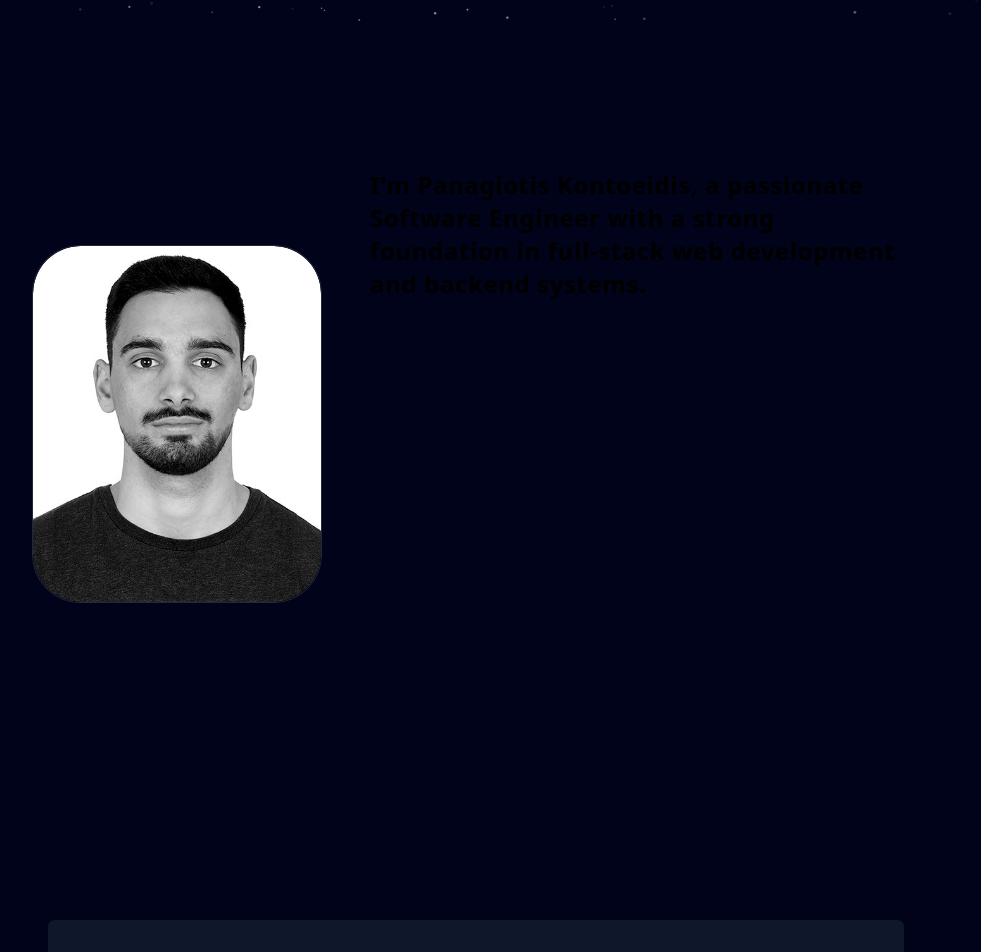
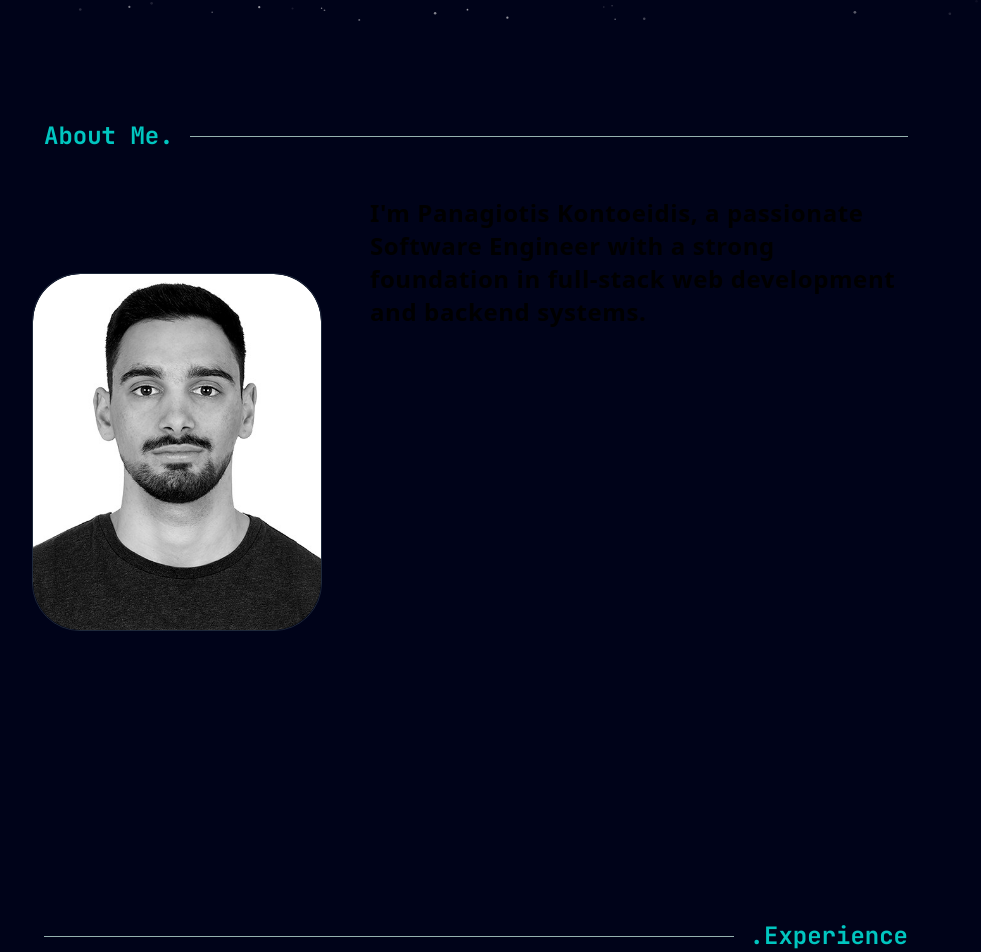
Before and after one commit to panagiotiskon/Portfolio, a Next.js app: page / in a window 1280 px wide. Shown: the part 776-1728 px from the top of the page, without its empty margins (164-1145 px from the left). Built offline with nearby package versions, Linux system fonts and the light colour scheme.

Commit message:
added header above sections

```diff
--- a/components/AboutMe.tsx
+++ b/components/AboutMe.tsx
@@ -4,11 +4,21 @@ import React from 'react'
 import { TextGenerateEffect } from './ui/textGenerateEffect'
 import { GlareCard } from './ui/glareCard';
 import {texts} from '../app/data'
+import  SectionHeader  from './SectionHeader'
 
 function AboutMe() {
   return (
-    <section className="flex items-center justify-center min-h-screen" id="about">
-      <div className="max-w-4xl mx-auto flex flex-col md:flex-row items-center
+    <section
+      className="flex flex-col items-center justify-center min-h-screen space-y-6"
+      id="about"
+    >
+      <SectionHeader
+        title="About Me."
+        align="left"
+        className="max-w-4xl"
+      />
+      <div
+        className="max-w-4xl mx-auto flex flex-col md:flex-row items-center
                     gap-12 p-1 md:text-3xl text-sm lg:text-3xl font-bold"
       >
         <GlareCard className="flex flex-col items-center justify-center w-72">
--- a/components/Experience.tsx
+++ b/components/Experience.tsx
@@ -1,6 +1,7 @@
 "use client";
 
 import { StickyScroll } from "./ui/stickyScroll";
+import SectionHeader from "./SectionHeader";
 
 const content = [
     {
@@ -27,10 +28,18 @@ const content = [
 
 
 const Experience = () => {
-    return(
-    <div className="py-24 flex-col flex jystify-center items-center h-screen" id="experience">
-        <StickyScroll content={content}/>
-    </div>
+    return (
+      <div
+        className="py-24 flex-col flex jystify-center items-center h-screen space-y-14"
+        id="experience"
+      >
+        <SectionHeader
+          title=".Experience"
+          align="right"
+          className="max-w-4xl"
+        />
+        <StickyScroll content={content} />
+      </div>
     );
 };
 
--- /dev/null
+++ b/components/SectionHeader.tsx
@@ -0,0 +1,19 @@
+import React from "react";
+
+interface SectionHeaderProps {
+  title: string;
+  align?: "left" | "right";
+  className?: string;
+}
+
+const SectionHeader: React.FC<SectionHeaderProps> = ({ title, align = "left", className }) => {
+  return (
+    <div className={`flex items-center w-full text-gray-300 px-4 ${className}`}>
+      {align === "left" && <h2 className="text-lightBlue font-jetbrains text-2xl font-bold md:text-2xl mr-4">{title}</h2>}
+      <div className="flex-grow border-t border-grey"></div>
+      {align === "right" && <h2 className="text-lightBlue font-jetbrains font-bold text-2xl md:text-2xl ml-4">{title}</h2>}
+    </div>
+  );
+};
+
+export default SectionHeader;
--- a/tailwind.config.ts
+++ b/tailwind.config.ts
@@ -14,6 +14,8 @@ export default {
           100: "#000319",
         },
         lightBlue: "#00c6c0",
+        beige: "#fff7d6",
+        grey: "#95b1ae",
       },
       fontFamily: {
         jetbrains: [
```
